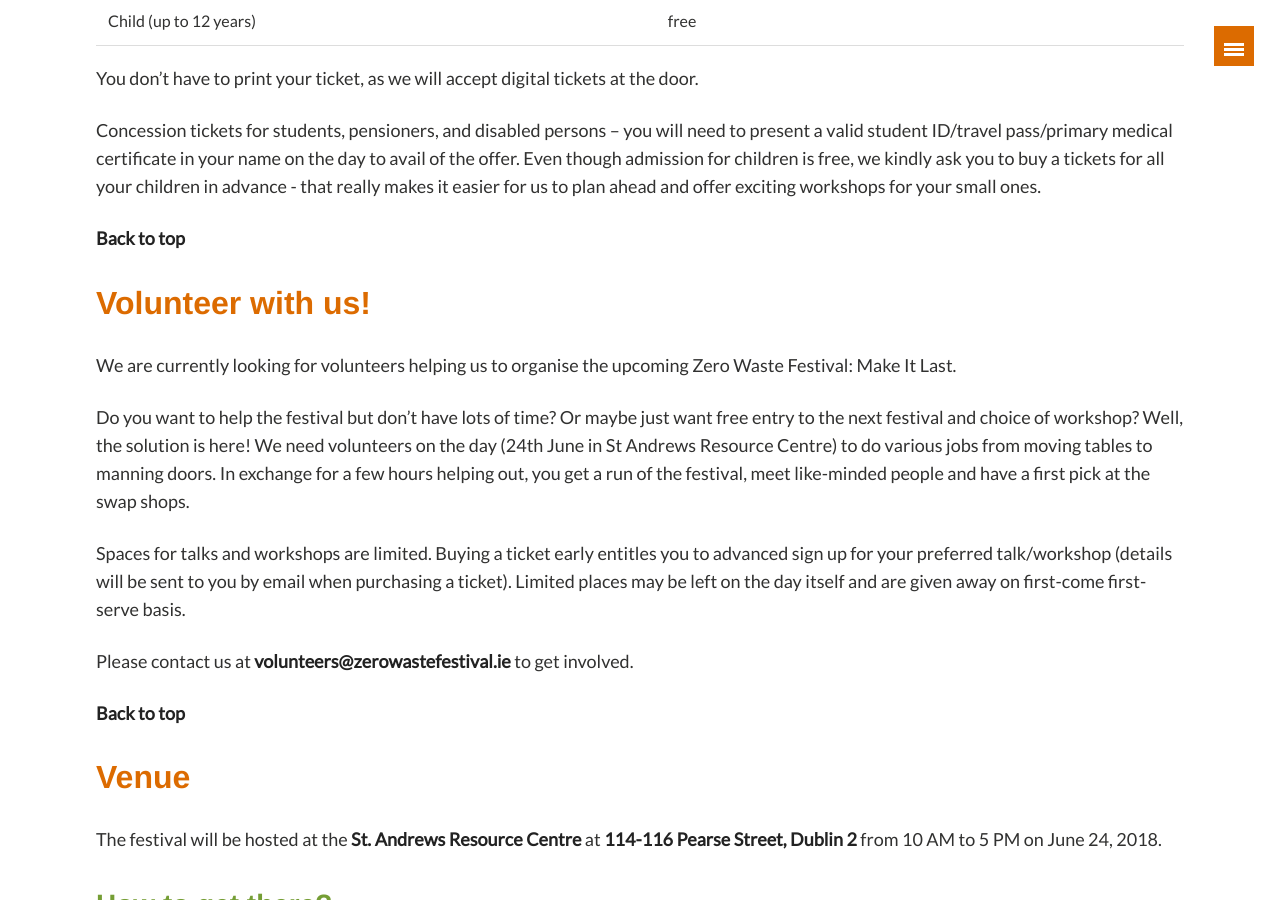
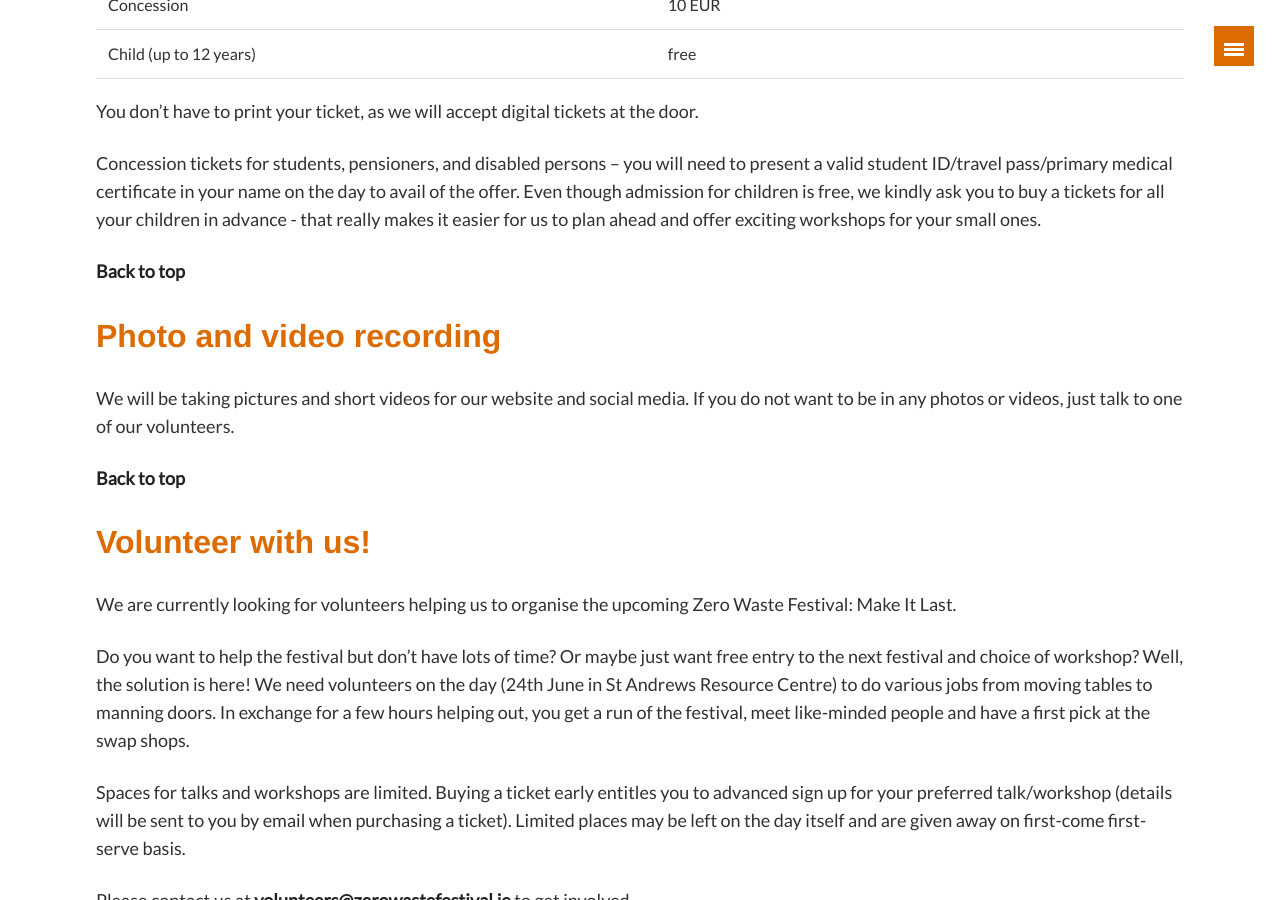
Before and after one commit to zerowastefestival/zerowastefestival.github.io, a Jekyll site: the page built from index.md, in a window 1280 px wide and 900 px high, scrolled down 2482 px. Built offline with Jekyll 4.4.1, drawn with Linux system fonts in a browser that asks for light colours; some web fonts are replaced; some of the changed text lies outside the part shown.

Commit message:
Update index.md

```diff
--- a/index.md
+++ b/index.md
@@ -57,6 +57,14 @@ You don't have to print your ticket, as we will accept digital tickets at the do
 Concession tickets for students, pensioners, and disabled persons -- you will need to present a valid student ID/travel pass/primary medical certificate in your name on the day to avail of the offer. Even though admission for children is free, we kindly ask you to buy a tickets for all your children in advance - that really makes it easier for us to plan ahead and offer exciting workshops for your small ones.
 
 <a href="#top">Back to top</a>
+
+## Photo and video recording
+
+We will be taking pictures and short videos for our website and social media. If you do not want to be in any photos or videos, just talk to one of our volunteers.
+
+<a href="#top">Back to top</a>
+
+
 ## Volunteer with us!
 
 We are currently looking for volunteers helping us to organise the upcoming Zero Waste Festival: Make It Last.
```
